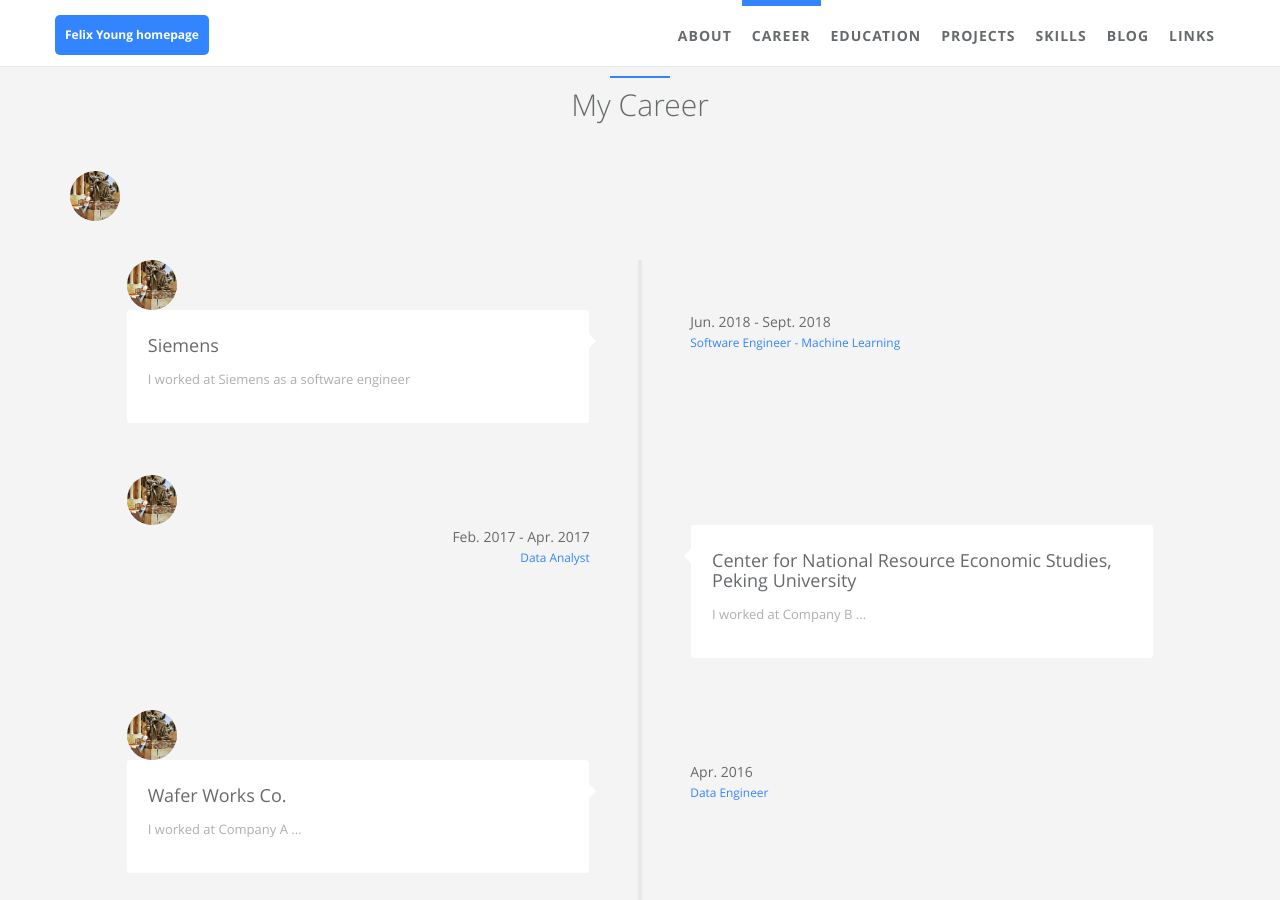
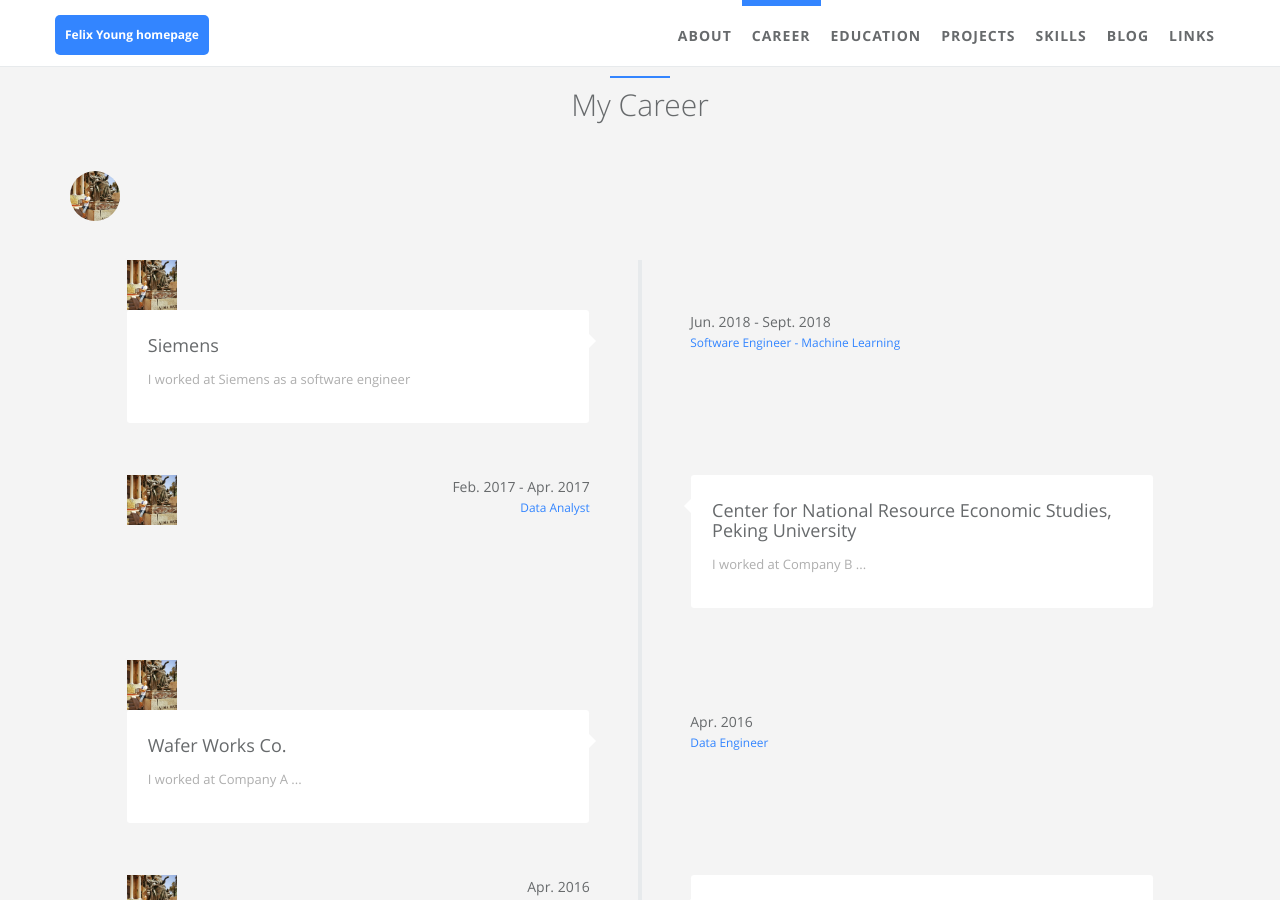
Before and after one commit to abx67/felixyoung, a Jekyll site: the page built from index.html, in a window 1280 px wide and 900 px high, scrolled down 866 px. Built offline with Jekyll 4.4.1, drawn with Linux system fonts in a browser that asks for light colours.

Commit message:
Update career.html

```diff
--- a/_includes/sections/career.html
+++ b/_includes/sections/career.html
@@ -14,7 +14,8 @@
             {% for career in site.data.index.careers %}
             {% assign loopindex = forloop.index | modulo: 2 %}
                 <div class="vertical-timeline-block">
-                    <img src="{{ site.author.avatar | prepend: site.baseurl }}" height="50" width="50" class="img-responsive img-circle" alt="">
+<!--                     <img src="{{ site.author.avatar | prepend: site.baseurl }}" height="50" width="50" class="img-responsive img-circle" alt=""> -->
+                    <img src="{{ site.author.avatar | prepend: site.baseurl }}" height="50" width="50" class=class="vertical-timeline-icon navy-bg wow rotateIn" alt="">
 
 <!--                     <div class="vertical-timeline-icon navy-bg wow rotateIn">
                         <i class="fa {{ career.icon }}"></i>
```
